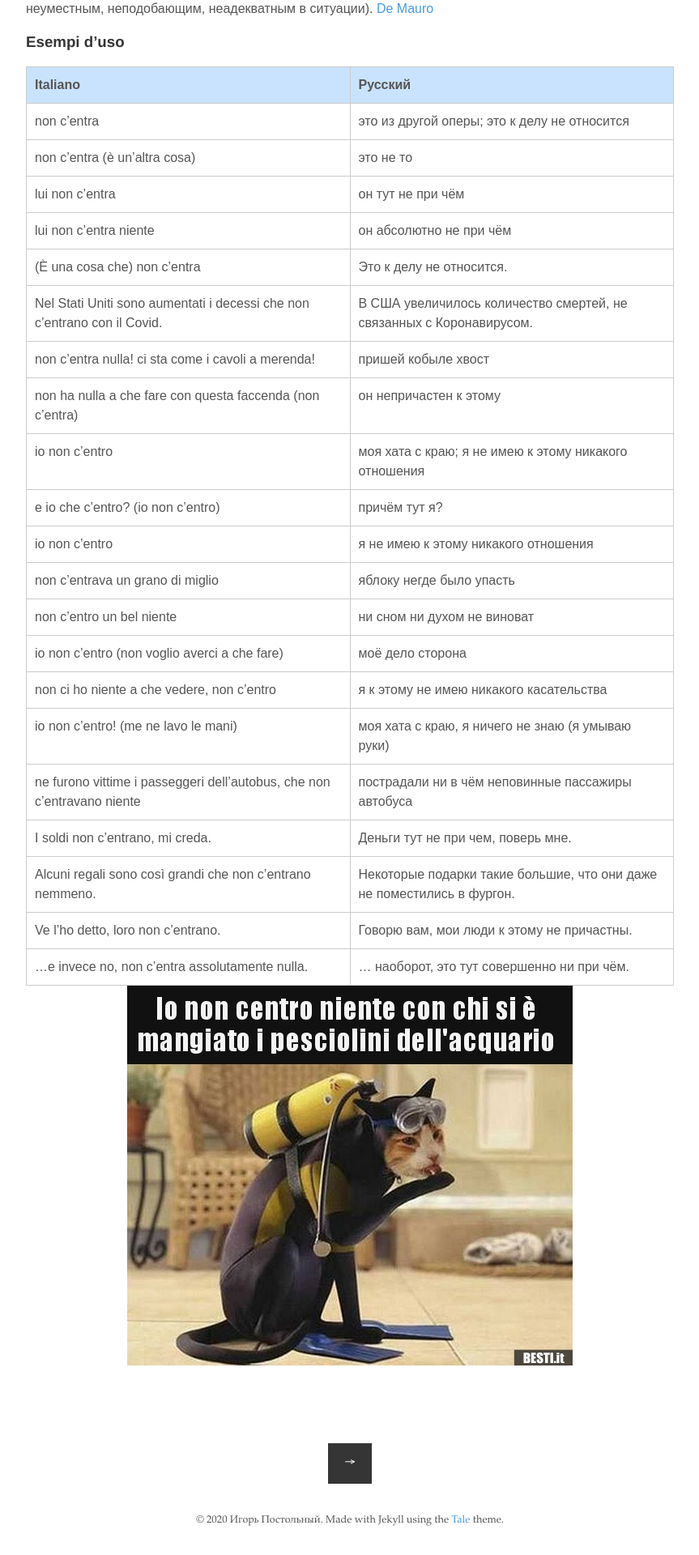
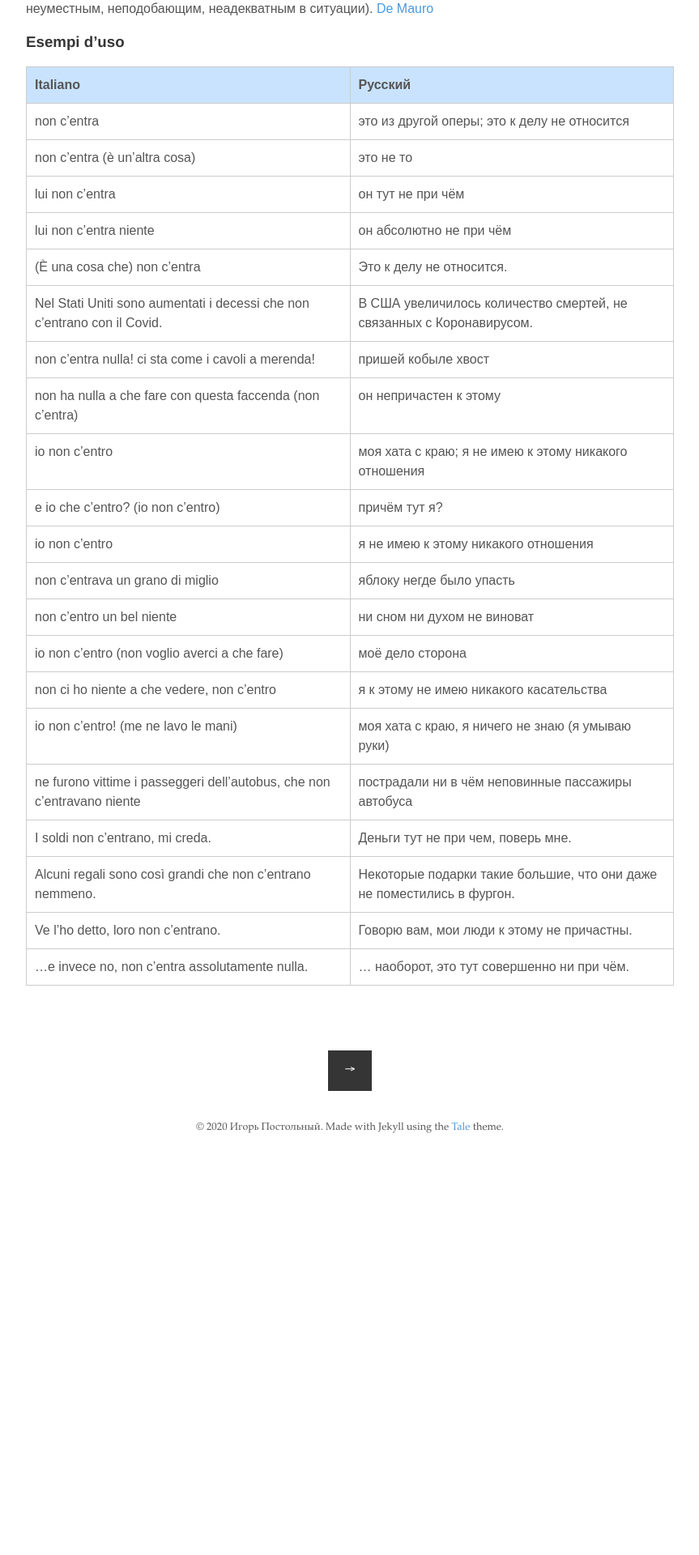
Before and after one commit to postolny/postolny.github.io, a Jekyll site: the page built from _posts/2020-11-27-entrarci.md, in a window 1280 px wide. Shown: the part 1039-2959 px from the top of the page at 81% size, without its empty margins (208-1071 px from the left). Built offline with Jekyll 4.4.1, drawn with Linux system fonts in a browser that asks for light colours; nearby versions of some CDN libraries; after the commit the page ends 2474 px from its top, so only the background shows below that.

Commit message:
Update 2020-11-27-entrarci.md

```diff
--- a/_posts/2020-11-27-entrarci.md
+++ b/_posts/2020-11-27-entrarci.md
@@ -46,5 +46,3 @@ loc.v. CO essere completamente fuori luogo, inopportuno, inadeguato alla situazi
 |Alcuni regali sono così grandi che non c'entrano nemmeno.|Некоторые подарки такие большие, что они даже не поместились в фургон.|
 |Ve l'ho detto, loro non c'entrano.|Говорю вам, мои люди к этому не причастны.|
 |...e invece no, non c'entra assolutamente nulla.|... наоборот, это тут совершенно ни при чём.|
-
-![entrarci]({{ site.baseurl }}/img/entrarci.jpg)
```
